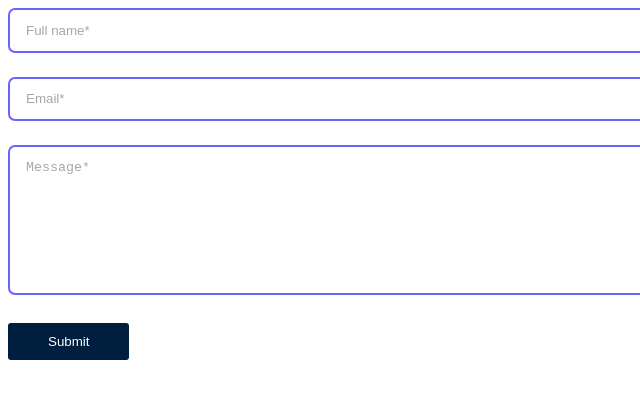
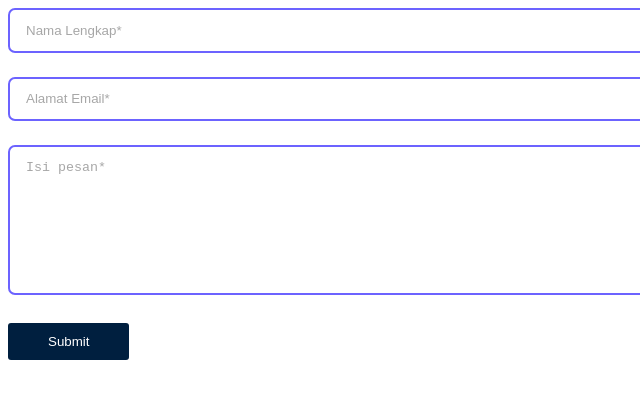
Before and after one commit to codesyariah122/pujiermanto.netlify.app, a Gatsby site: page /contact/ContactForm in a window 1280 px wide. Shown: the full height of the page, 0-640 px from the left. Built offline with nearby package versions, Linux system fonts and the light colour scheme; Gatsby itself is replaced by a stand-in of ours.

Commit message:
update formik

```diff
--- a/src/pages/contact/ContactForm/index.jsx
+++ b/src/pages/contact/ContactForm/index.jsx
@@ -1,6 +1,7 @@
 import React from 'react';
 import styled from 'styled-components'
 import axios from 'axios';
+import { graphql, useStaticQuery } from 'gatsby'
 import { Formik, Form, FastField, ErrorMessage } from 'formik';
 import Recaptcha from 'react-google-recaptcha';
 import * as Yup from 'yup';
@@ -22,6 +23,18 @@ import { Button, Input } from '../../../components/common';
     margin-bottom: 1rem;
   `;
 
+  const data = useStaticQuery(graphql`
+      query {
+        site {
+          siteMetadata {
+            author {
+              full
+            }
+          }
+        }
+      }
+  `)
+
 export default () => (
 
   <Formik
@@ -33,12 +46,12 @@ export default () => (
       success: false,
     }}
     validationSchema={Yup.object().shape({
-      name: Yup.string().required('Full name field is required'),
+      name: Yup.string().required('Nama lengkap harus di isi bro ! '),
       email: Yup.string()
-        .email('Invalid email')
-        .required('Email field is required'),
-      message: Yup.string().required('Message field is required'),
-      recaptcha: Yup.string().required('Robots are not welcome yet!'),
+        .email('Emailnya gak valid bro ! ')
+        .required('Email harus disi yahh Bro ! '),
+      message: Yup.string().required('isi pesan anda apa ? ini juga bro harus di isi biar gak menimbulkan kerancuan !'),
+      recaptcha: Yup.string().required('Are you a robot ? So tell me what are you'),
     })}
     onSubmit={async ({ name, email, message }, { setSubmitting, resetForm, setFieldValue }) => {
       try {
@@ -60,7 +73,7 @@ export default () => (
       } catch (err) {
         setSubmitting(false);
         setFieldValue('success', false);
-				alert('Something went wrong, please try again!') // eslint-disable-line
+				alert('Ada kesalahan kayanya bro, some on like you kayanya!') // eslint-disable-line
       }
     }}
   >
@@ -73,7 +86,7 @@ export default () => (
             name="name"
             component="input"
             aria-label="name"
-            placeholder="Full name*"
+            placeholder="Nama Lengkap*"
             error={touched.name && errors.name}
           />
           <ErrorMessage component={Error} name="name" />
@@ -86,7 +99,7 @@ export default () => (
             as={FastField}
             type="email"
             name="email"
-            placeholder="Email*"
+            placeholder="Alamat Email*"
             error={touched.email && errors.email}
           />
           <ErrorMessage component={Error} name="email" />
@@ -100,7 +113,7 @@ export default () => (
             rows="8"
             type="text"
             name="message"
-            placeholder="Message*"
+            placeholder="Isi pesan*"
             error={touched.message && errors.message}
           />
           <ErrorMessage component={Error} name="message" />
@@ -119,7 +132,7 @@ export default () => (
         {values.success && (
           <InputField>
             <Center>
-              <h4>Your message has been successfully sent, I will get back to you ASAP!</h4>
+              <h4>Pesanmu sudah di kirim ke bro {data.site.siteMetadata.author.full}</h4>
             </Center>
           </InputField>
         )}
```
